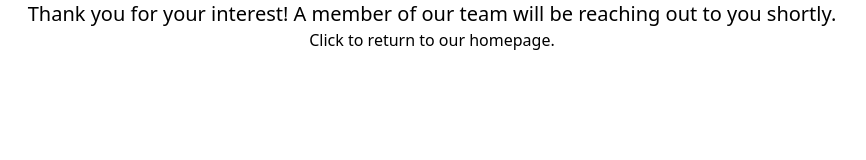
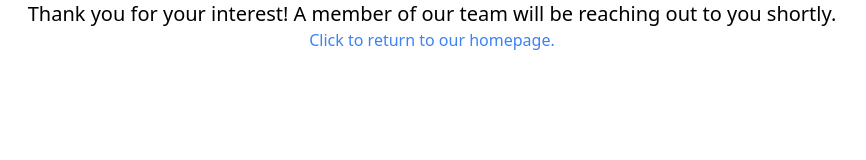
Before and after one commit to dcapicc/hw2, a plain HTML site: page form_thanks.html in a window 1280 px wide. Shown: the whole page, without its empty margins (208-1074 px from the left). Drawn offline with nearby package versions, Linux system fonts and the light colour scheme.

Commit message:
Form fix 2

```diff
--- a/form_thanks.html
+++ b/form_thanks.html
@@ -11,6 +11,6 @@
 </head>
 <body>
     <div class="text-xl text-center">Thank you for your interest! A member of our team will be reaching out to you shortly.</div>
-    <div class="text-center"><a href="index.html">Click to return to our homepage.</a></div>
+    <div class="text-center text-blue-500"><a href="index.html">Click to return to our homepage.</a></div>
 </body>
 </html>
```
Also changed, not shown: index.html (indentation only).
